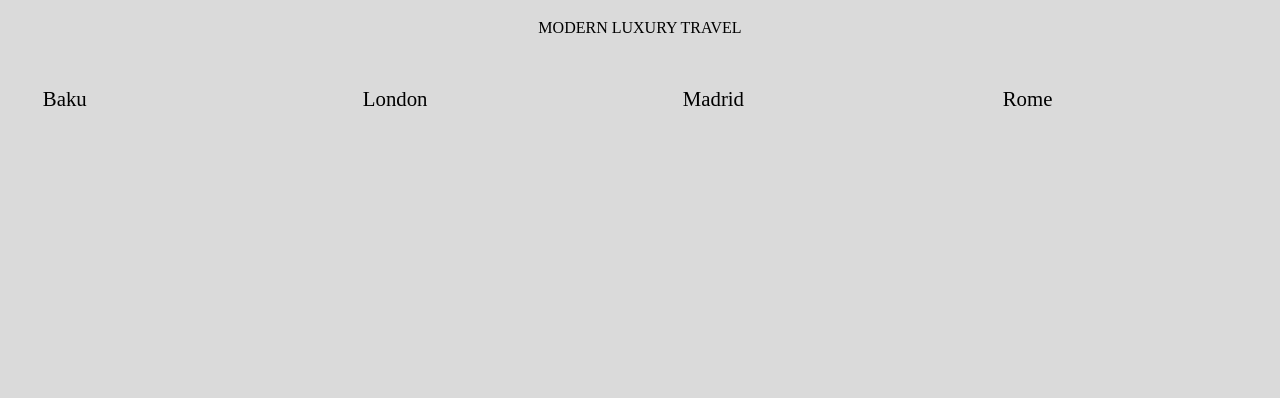
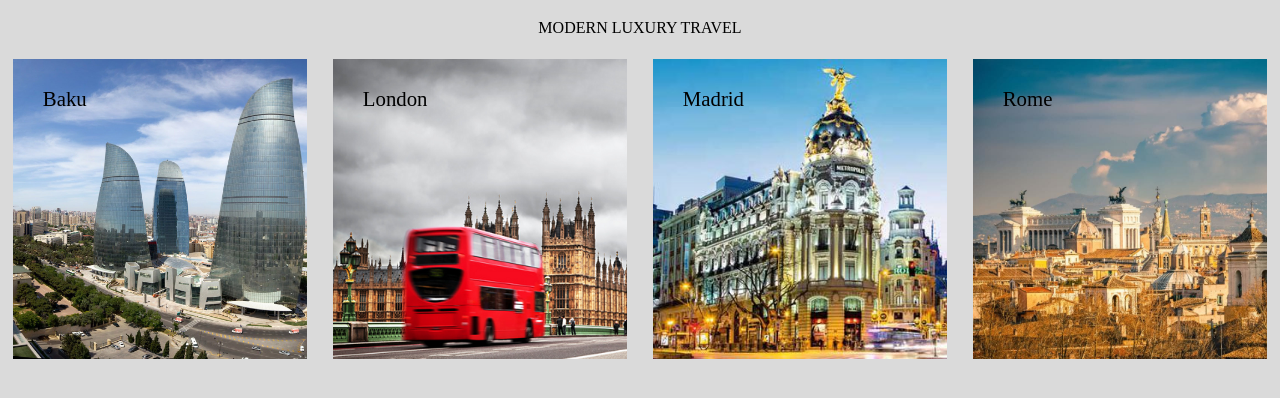
Before and after one commit to drd-87/css_four, a plain HTML site: page index.html in a window 1280 px wide. Drawn offline with Linux system fonts and the light colour scheme; the site is published under a folder, as on GitHub Pages, so addresses that start at the root find nothing.

Commit message:
Add modified files

```diff
--- a/css/style.css
+++ b/css/style.css
@@ -72,23 +72,23 @@ div {
 
 /************** Codes for images ***************/
 .baku {
-  background-image: url('/images/baku.jpg');
+  background-image: url('../images/baku.jpg');
   background-size: cover;
 
 }
 
 .london {
-  background-image: url('/images/london.png');
+  background-image: url('../images/london.png');
   background-size: cover;
 }
 
 .madrid {
-  background-image: url('/images/madrid.jpg');
+  background-image: url('../images/madrid.jpg');
   background-size: cover;
 }
 
 .rome {
-  background-image: url('/images/rome.jpg');
+  background-image: url('../images/rome.jpg');
   background-size: cover;
 }
 /********** End Image CSS **********************/
--- a/index.html
+++ b/index.html
@@ -3,7 +3,6 @@
   <head>
     <meta charset="utf-8">
     <title>css exercise four</title>
-    <link rel="stylesheet" href="css/reset.css">
     <link rel="stylesheet" href="css/style.css">
     <meta name="viewport" content="width=device-width, initial-scale=1">
   </head>
```
